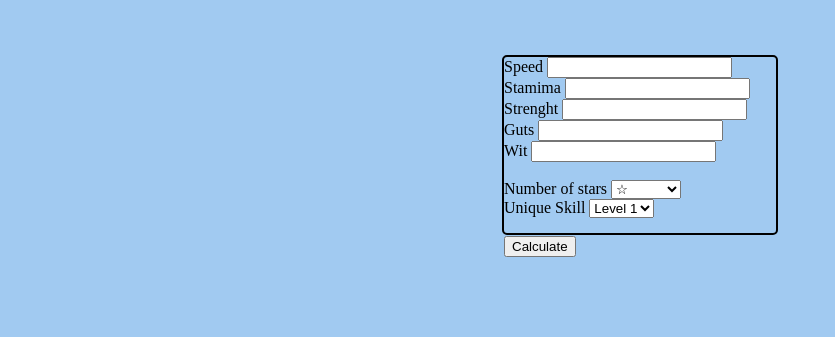
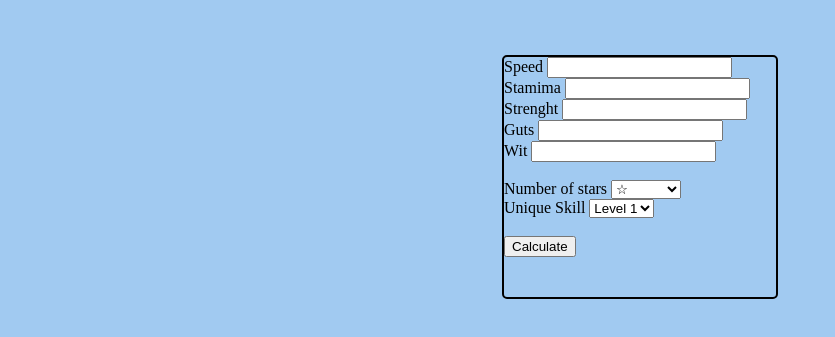
Before and after one commit to MangustaM/UmaCalc22, a plain HTML site: page index.html in a window 1280 px wide. Shown: the part 61-398 px from the top of the page, without its empty margins (0-835 px from the left). Drawn offline with Linux system fonts and the light colour scheme.

Commit message:
Update UmaCalcCSS.css

```diff
--- a/UmaCalcCSS.css
+++ b/UmaCalcCSS.css
@@ -8,6 +8,6 @@ h1{
   border: 2px solid black;
   border-radius: 5px;
   width: 17em;
-  height: 11em;
+  height: 15em;
   margin: auto;
 }
```
